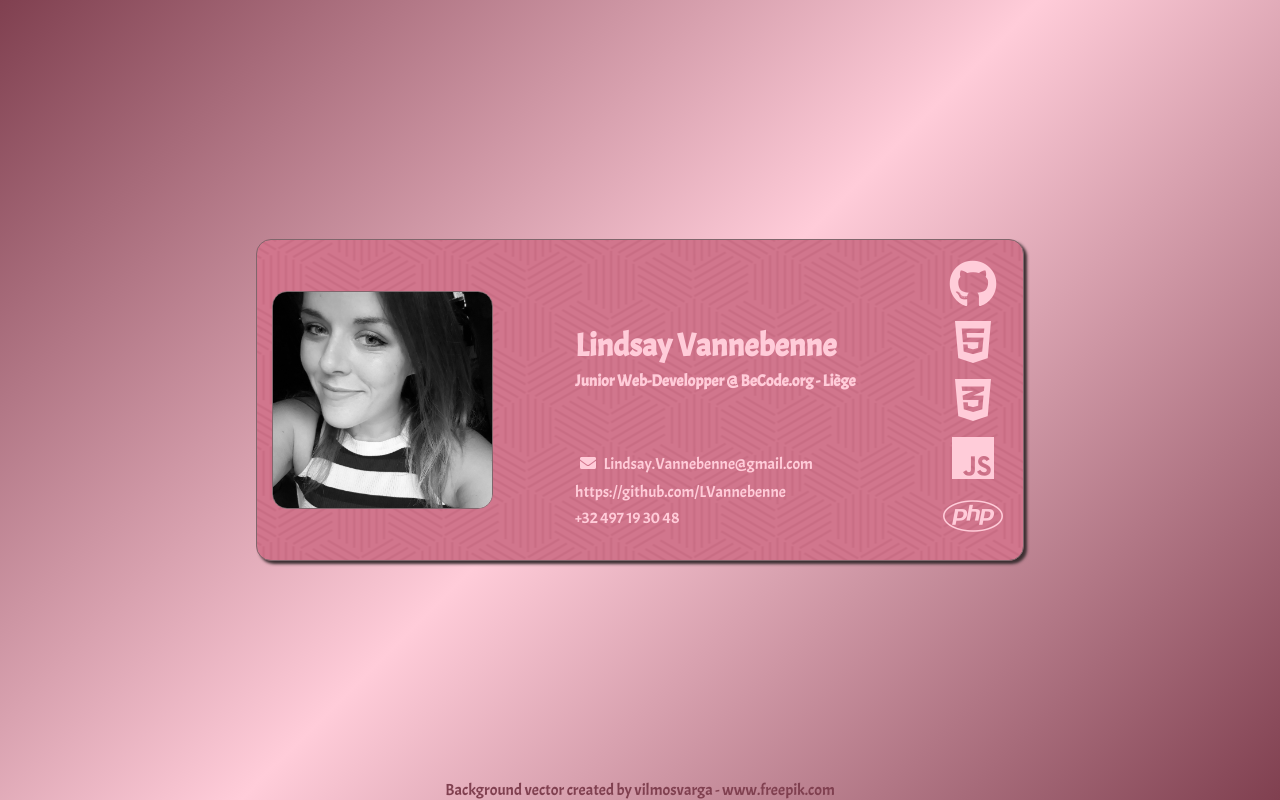
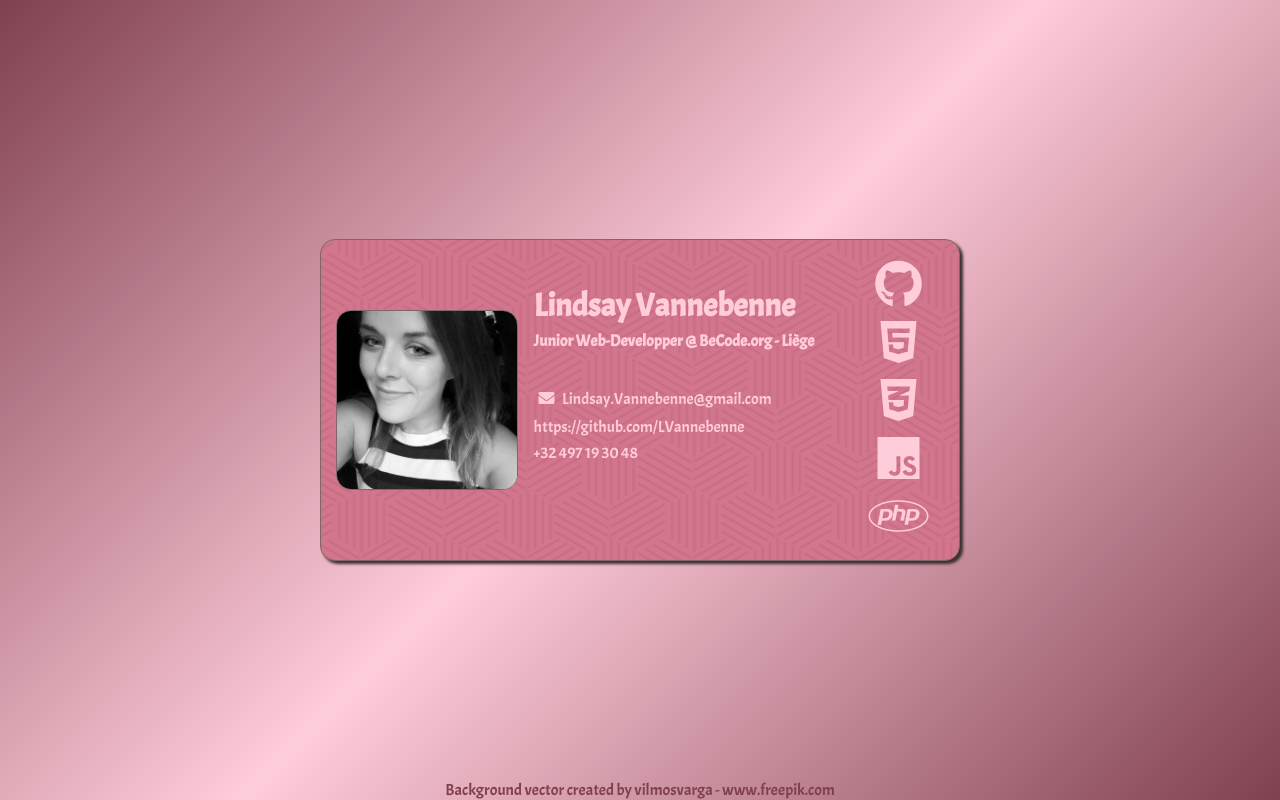
Before and after one commit to LVannebenne/Learning-Environnement, a plain HTML site: page 6-exercice-vcard-html/index.html in a window 1280 px wide. Drawn offline with Linux system fonts and the light colour scheme.

Commit message:
getResponsive

```diff
--- a/6-exercice-vcard-html/style.css
+++ b/6-exercice-vcard-html/style.css
@@ -14,8 +14,237 @@
     padding: 0;
 }
 
-body {
+.container {
+    background-color: #80666C;
+    background: linear-gradient(135deg, #804050, #FFCCD9, #804050);
+    color: #FFCCD9;
+    font-family: 'Acme', sans-serif;
+    margin: 0 auto;
+    min-height: 100%;
+    width: 100%;
+    height: auto;
+    position: fixed;
+    top: 0;
+    left: 0;
+    overflow: auto;
 }
+
+@keyframes card {
+    0% {background-color: #cc6680;}
+    50% {background-color: #804050;}
+    100% {background-color: #cc6680;}
+}
+
+.card {
+    background-color: #cc6680;
+    background-image: url(242op.png);
+    background-position: center;
+    border-radius: 15px;
+    border: 0.1rem solid #80666C;
+    box-shadow: 3px 3px 3px rgb(59, 46, 49);
+    display: flex;
+    justify-content: space-between;
+    padding: 15px;
+    position: fixed;
+    top: 50%;
+    left: 50%;
+    right: auto;
+    transform: translate(-50%, -50%);
+}
+
+.card:hover {
+    animation-name: card;
+    animation-duration: 5s;
+}
+
+.comp {
+    display: flex;
+    justify-content: space-around;
+    align-items: center;
+    font-size: 3rem;
+}
+
+i {
+    padding: 5px;
+}
+
+p{
+    padding: 3px 0;
+    margin: 0 auto;
+}
+
+h1 {
+    margin-bottom: 5px;
+}
+
+h2 {
+    margin-top: 0;
+    font-size: 1rem;
+}
+
+.pic {
+    display: flex;
+    flex-direction: column;
+    justify-content: space-around;
+}
+
+img {
+    max-width: 100%;
+    background-color: #FFCCD9;
+    border-radius: 15px;
+    border: 0.1rem solid #80666C;
+}
+
+.footer {
+    position: fixed;
+    bottom: 0;
+    left: 50%;
+    transform: translate(-50%, 0);
+}
+
+a, a:link, a:visited, a:hover, a:active {
+    color: #804050;
+    text-decoration: none;
+}
+
+@media only screen and (max-width: 400px){
+    .footer {
+        display: none;
+    }
+}
+
+@media only screen and (max-width: 576px){
+    .container {
+        min-width: 576px;
+    }
+
+    .card {
+        flex-direction: column;
+        width: 80%;
+    }
+
+    .comp {
+        flex-direction: row;
+        flex-wrap: wrap;
+    }
+
+    h1 {
+        margin-top: 10%;
+    }
+
+    h2 {
+        margin-bottom: 10%;
+    }
+
+    .infos {
+        text-align: center;
+    }
+
+    .pic {
+        width: 100%;
+        align-items: center;
+    }
+
+    img {
+        max-width: 80%;
+    }
+}
+
+@media only screen and (min-width: 576px){
+    .container {
+        min-width: 576px;
+    }
+
+    .card {
+        flex-direction: row;
+        flex-wrap: wrap;
+        width: 80%;
+    }
+
+    .comp {
+        flex-direction: row;
+        flex-wrap: wrap;
+        width: 100%;
+    }
+
+    h1 {
+        margin-top: 10%;
+    }
+
+    h2 {
+        margin-bottom: 10%;
+    }
+
+    .infos {
+        text-align: right;
+        width: 50%;
+    }
+
+    .pic {
+        width: 50%;
+        align-items: center;
+    }
+
+    img {
+        max-width: 80%;
+    }
+}
+
+@media only screen and (min-width: 768px){
+
+}
+
+@media only screen and (min-width: 992px){
+    .container {
+        min-width: 992px;
+    }
+
+    .card {
+        flex-direction: row;
+        flex-wrap: nowrap;
+        width: 60%;
+    }
+
+    .comp {
+        flex-direction: column;
+        flex-wrap: wrap;
+        width: 15%;
+    }
+
+    h1 {
+        margin-top: 10%;
+    }
+
+    h2 {
+        margin-bottom: 10%;
+    }
+
+    .infos {
+        text-align: left;
+    }
+
+    .pic {
+        width: 30%;
+        align-items: center;
+    }
+
+    img {
+        max-width: 100%;
+    }
+}
+
+@media only screen and (min-width: 1200px){
+    .card {
+        width: 50%;
+    }
+}
+
+@media only screen and (min-width: 1600px){
+    .card {
+        width: 40%;
+    }
+}
+/*
 
 .container {
     background-color: #80666C;
@@ -115,3 +344,4 @@ a, a:link, a:visited, a:hover, a:active {
     color: #804050;
     text-decoration: none;
 }
+*/
--- /dev/null
+++ b/6-exercice-vcard-html/temp.css
@@ -0,0 +1,98 @@
+.container {
+    background-color: #80666C;
+    background: linear-gradient(135deg, #804050, #FFCCD9, #804050);
+    color: #FFCCD9;
+    font-family: 'Acme', sans-serif;
+    margin: 0 auto;
+    min-height: 100%;
+    min-width: 1024px;
+    width: 100%;
+    height: auto;
+    position: fixed;
+    top: 0;
+    left: 0;
+    overflow: auto;
+}
+
+@keyframes card {
+    0% {background-color: #cc6680;}
+    50% {background-color: #804050;}
+    100% {background-color: #cc6680;}
+}
+
+.card {
+    background-color: #cc6680;
+    background-image: url(242op.png);
+    background-position: center;
+    border-radius: 15px;
+    border: 0.1rem solid #80666C;
+    box-shadow: 3px 3px 3px rgb(59, 46, 49);
+    display: flex;
+    justify-content: space-between;
+    padding: 15px;
+    width: 60%;
+    position: fixed;
+    top: 50%;
+    left: 50%;
+    right: auto;
+    transform: translate(-50%, -50%);
+}
+
+.card:hover {
+    animation-name: card;
+    animation-duration: 5s;
+}
+
+.comp {
+    display: flex;
+    flex-direction: column;
+    justify-content: space-around;
+    align-items: center;
+    font-size: 3rem;
+}
+
+i {
+    padding: 5px;
+}
+
+p{
+    padding: 3px 0;
+    margin: 0 auto;
+}
+
+h1 {
+    margin-bottom: 5px;
+    margin-top: 25%;
+}
+
+h2 {
+    margin-top: 0;
+    margin-bottom: 20%;
+    font-size: 1rem;
+}
+
+.pic {
+    width: 30%;
+    display: flex;
+    flex-direction: column;
+    justify-content: space-around;
+}
+
+img {
+    max-width: 100%;
+    background-color: #FFCCD9;
+    border-radius: 15px;
+    border: 0.1rem solid #80666C;
+}
+
+.footer {
+    position: fixed;
+    bottom: 0;
+    left: 50%;
+    transform: translate(-50%, 0);
+}
+
+a, a:link, a:visited, a:hover, a:active {
+    color: #804050;
+    text-decoration: none;
+}
```
